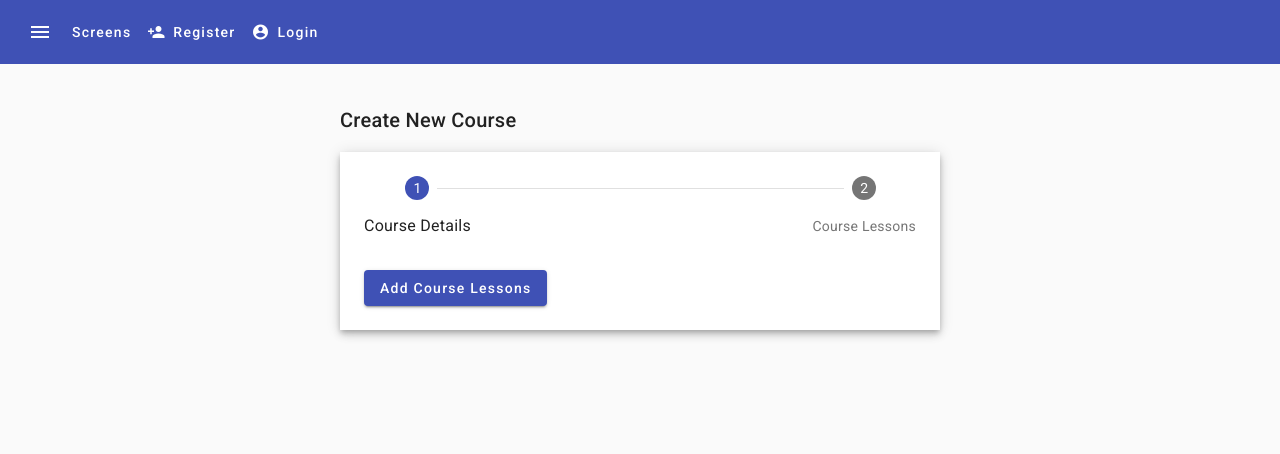
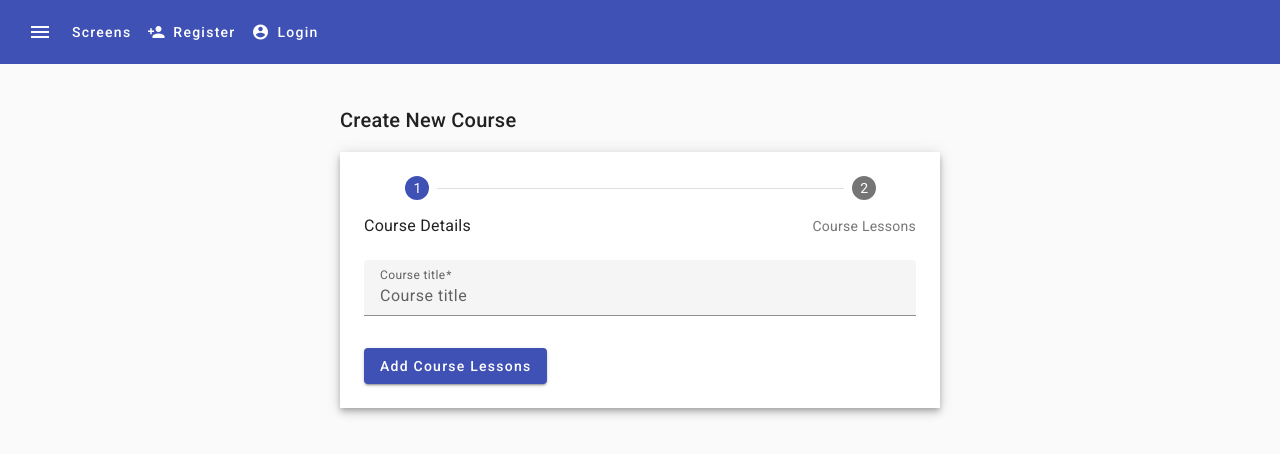
Before and after one commit to paolopci/angular-material-course, an Angular app: page /add-new-course in a window 1280 px wide. Shown: the top 454 px of the page. Built offline with nearby package versions, Linux system fonts and the light colour scheme.

Commit message:
matInput

```diff
--- a/src/app/create-course/create-course-step-1/create-course-step-1.component.html
+++ b/src/app/create-course/create-course-step-1/create-course-step-1.component.html
@@ -1,3 +1,18 @@
 <div [formGroup]="form" class="course-details-form">
 
+  <mat-form-field floatLabel="always">
+    <mat-label>Course title</mat-label>
+    <input matInput placeholder="Course title" formControlName="title">
+  </mat-form-field>
+
+<!--  <mat-form-field appearance="fill">-->
+<!--    <mat-label>Course title</mat-label>-->
+<!--    <input matInput placeholder="Course title" formControlName="title">-->
+<!--  </mat-form-field>-->
+
+<!--  <mat-form-field appearance="outline">-->
+<!--   <mat-label>Course title</mat-label>-->
+<!--    <input matInput placeholder="Course title" formControlName="title">-->
+<!--  </mat-form-field>-->
+
 </div>
```
